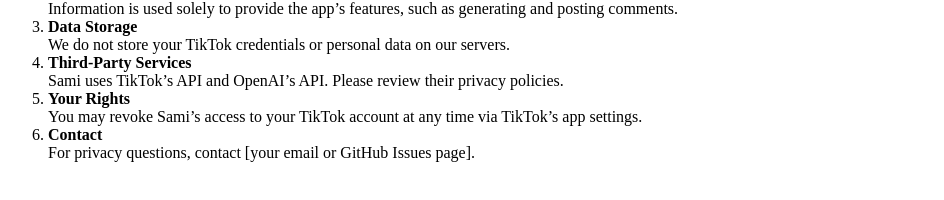
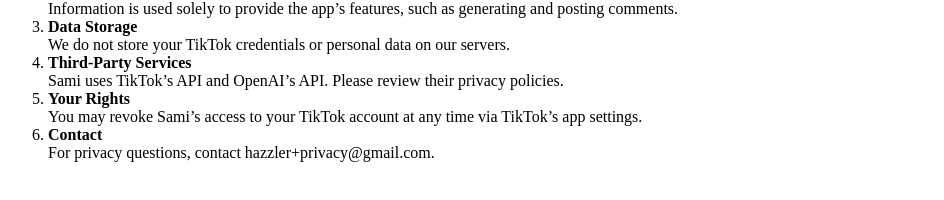
Before and after one commit to hazzler78/sami-legal, a plain HTML site: page privacy.html in a window 1280 px wide. Shown: the part 202-402 px from the top of the page, without its empty margins (0-944 px from the left). Drawn offline with Linux system fonts and the light colour scheme.

Commit message:
Update privacy.html

```diff
--- a/privacy.html
+++ b/privacy.html
@@ -25,7 +25,7 @@
       You may revoke Sami’s access to your TikTok account at any time via TikTok’s app settings.
     </li>
     <li><strong>Contact</strong><br>
-      For privacy questions, contact [your email or GitHub Issues page].
+      For privacy questions, contact hazzler+privacy@gmail.com.
     </li>
   </ol>
 </body>
```
